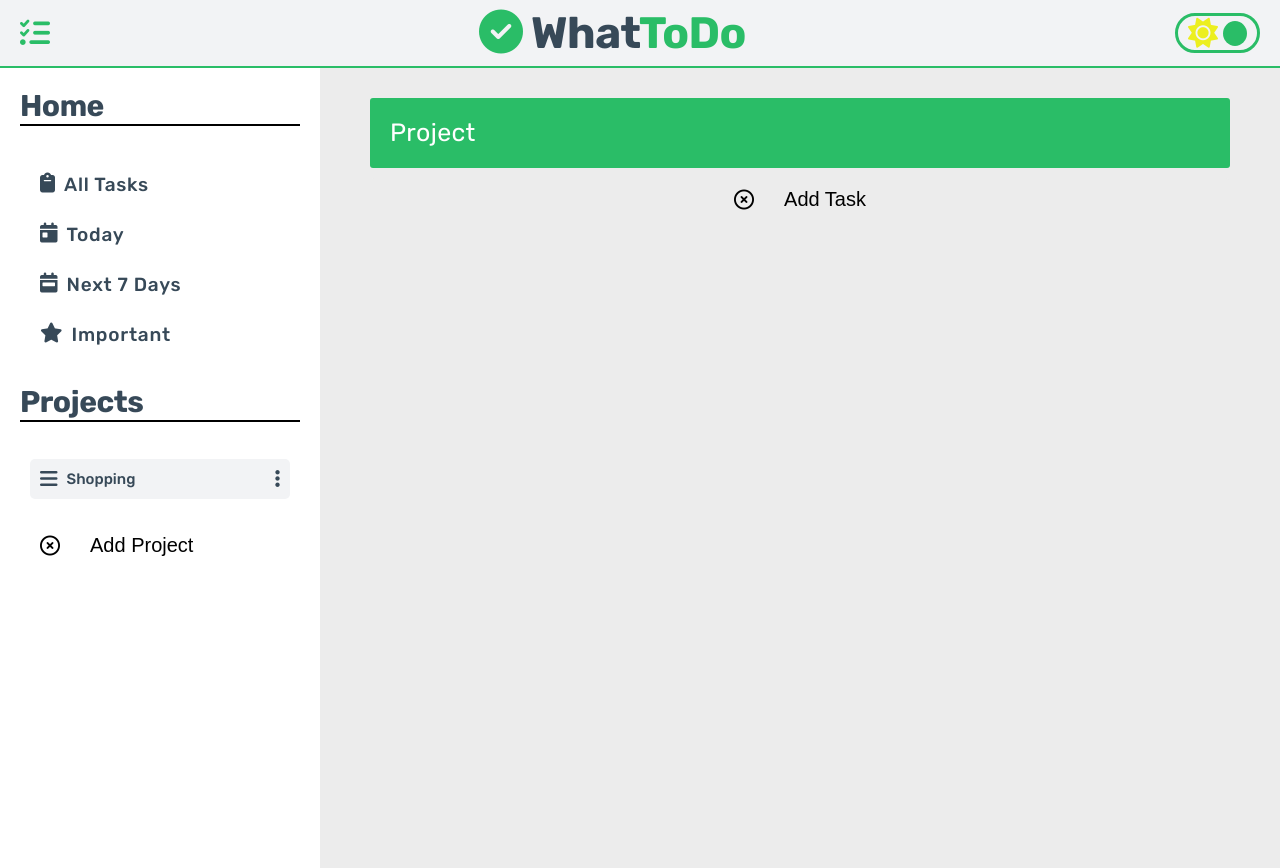
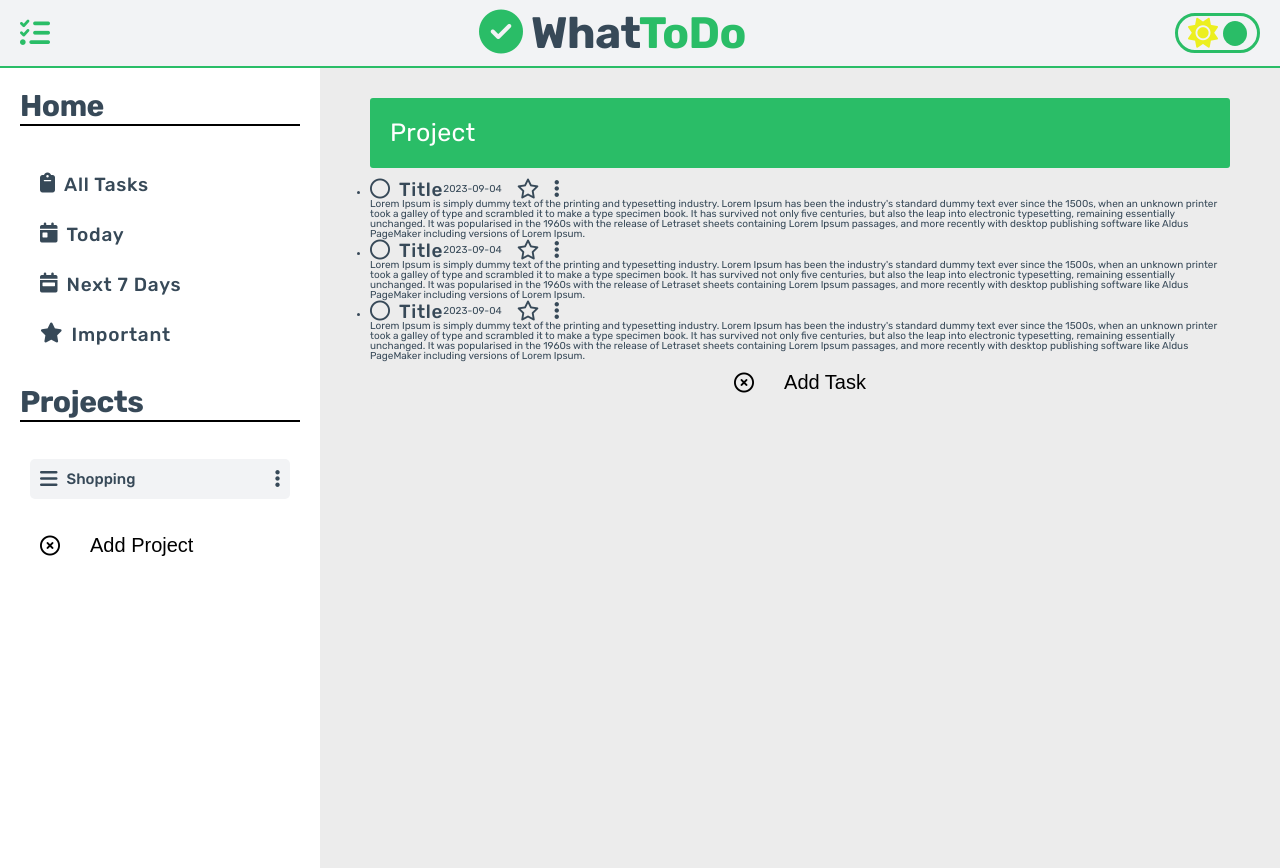
Before and after one commit to Gliga2002/to-do, a plain HTML site: page index.html in a window 1280 px wide. Drawn offline with Linux system fonts and the light colour scheme.

Commit message:
Add task with html and change button color when hover (taks will be injected later with js)

```diff
--- a/index.html
+++ b/index.html
@@ -61,9 +61,86 @@
     <section class="section-main">
       <div class="main">
         <h3 class="main-title heading-tertiary">Project</h3>
-        <div class="task">
-          <ul class="task--lists">
-            <!-- <li class="taks--list"></li> -->
+        <div class="tasks">
+          <ul class="tasks--lists margin-bottom--md">
+            <!-- OVO CES U JS, SAMO POKAZNO OVDE -->
+            <li class="tasks--item margin-bottom--es">
+              <div class="task">
+                <div class="task-header flex">
+                  <div class="task-header--left flex flex--center-v gap--es">
+                    <!-- Kad se klikne -->
+                    <!-- <i class="fa-regular fa-circle-check" style="color:var(--color-green)"></i> -->
+                    <i class="fa-regular fa-circle fa-2x"></i>
+                    <p class="subheading">Title</p>
+                  </div>
+                  <div class="task-header--right flex flex--center-v gap--sm">
+                    <div class="task-date">2023-09-04</div>
+                    <!-- Kad se klikne popuni se-->
+
+                    <!-- <i class="fa-solid fa-star fa-2x" style="color:var(--color-yellow--dark)"></i> -->
+                    <i class="fa-regular fa-star fa-2x"></i>
+                    <i class="fa-solid fa-ellipsis-vertical fa-2x"></i>
+                  </div>
+                </div>
+                <div class="task-body">
+                  <p class="task-body--text">
+                    Lorem Ipsum is simply dummy text of the printing and typesetting industry. Lorem Ipsum has been the industry's standard dummy text ever since the 1500s, when an unknown printer took a galley of type and scrambled it to make a type specimen book. It has survived not only five centuries, but also the leap into electronic typesetting, remaining essentially unchanged. It was popularised in the 1960s with the release of Letraset sheets containing Lorem Ipsum passages, and more recently with desktop publishing software like Aldus PageMaker including versions of Lorem Ipsum.
+                  </p>
+                </div>
+              </div>
+            </li>
+
+            <li class="tasks--item margin-bottom--es">
+              <div class="task">
+                <div class="task-header flex">
+                  <div class="task-header--left flex flex--center-v gap--es">
+                    <!-- Kad se klikne -->
+                    <!-- <i class="fa-regular fa-circle-check" style="color:var(--color-green)"></i> -->
+                    <i class="fa-regular fa-circle fa-2x"></i>
+                    <p class="subheading">Title</p>
+                  </div>
+                  <div class="task-header--right flex flex--center-v gap--sm">
+                    <div class="task-date">2023-09-04</div>
+                    <!-- Kad se klikne popuni se-->
+
+                    <!-- <i class="fa-solid fa-star fa-2x" style="color:var(--color-yellow--dark)"></i> -->
+                    <i class="fa-regular fa-star fa-2x"></i>
+                    <i class="fa-solid fa-ellipsis-vertical fa-2x"></i>
+                  </div>
+                </div>
+                <div class="task-body">
+                  <p class="task-body--text">
+                    Lorem Ipsum is simply dummy text of the printing and typesetting industry. Lorem Ipsum has been the industry's standard dummy text ever since the 1500s, when an unknown printer took a galley of type and scrambled it to make a type specimen book. It has survived not only five centuries, but also the leap into electronic typesetting, remaining essentially unchanged. It was popularised in the 1960s with the release of Letraset sheets containing Lorem Ipsum passages, and more recently with desktop publishing software like Aldus PageMaker including versions of Lorem Ipsum.
+                  </p>
+                </div>
+              </div>
+            </li>
+
+            <li class="tasks--item margin-bottom--es">
+              <div class="task">
+                <div class="task-header flex">
+                  <div class="task-header--left flex flex--center-v gap--es">
+                    <!-- Kad se klikne -->
+                    <!-- <i class="fa-regular fa-circle-check" style="color:var(--color-green)"></i> -->
+                    <i class="fa-regular fa-circle fa-2x"></i>
+                    <p class="subheading">Title</p>
+                  </div>
+                  <div class="task-header--right flex flex--center-v gap--sm">
+                    <div class="task-date">2023-09-04</div>
+                    <!-- Kad se klikne popuni se-->
+
+                    <!-- <i class="fa-solid fa-star fa-2x" style="color:var(--color-yellow--dark)"></i> -->
+                    <i class="fa-regular fa-star fa-2x"></i>
+                    <i class="fa-solid fa-ellipsis-vertical fa-2x"></i>
+                  </div>
+                </div>
+                <div class="task-body">
+                  <p class="task-body--text">
+                    Lorem Ipsum is simply dummy text of the printing and typesetting industry. Lorem Ipsum has been the industry's standard dummy text ever since the 1500s, when an unknown printer took a galley of type and scrambled it to make a type specimen book. It has survived not only five centuries, but also the leap into electronic typesetting, remaining essentially unchanged. It was popularised in the 1960s with the release of Letraset sheets containing Lorem Ipsum passages, and more recently with desktop publishing software like Aldus PageMaker including versions of Lorem Ipsum.
+                  </p>
+                </div>
+              </div>
+            </li>
           </ul>
           <button class="task-add flex flex--center">
             <i class="fa-regular fa-circle-xmark"></i>
```
